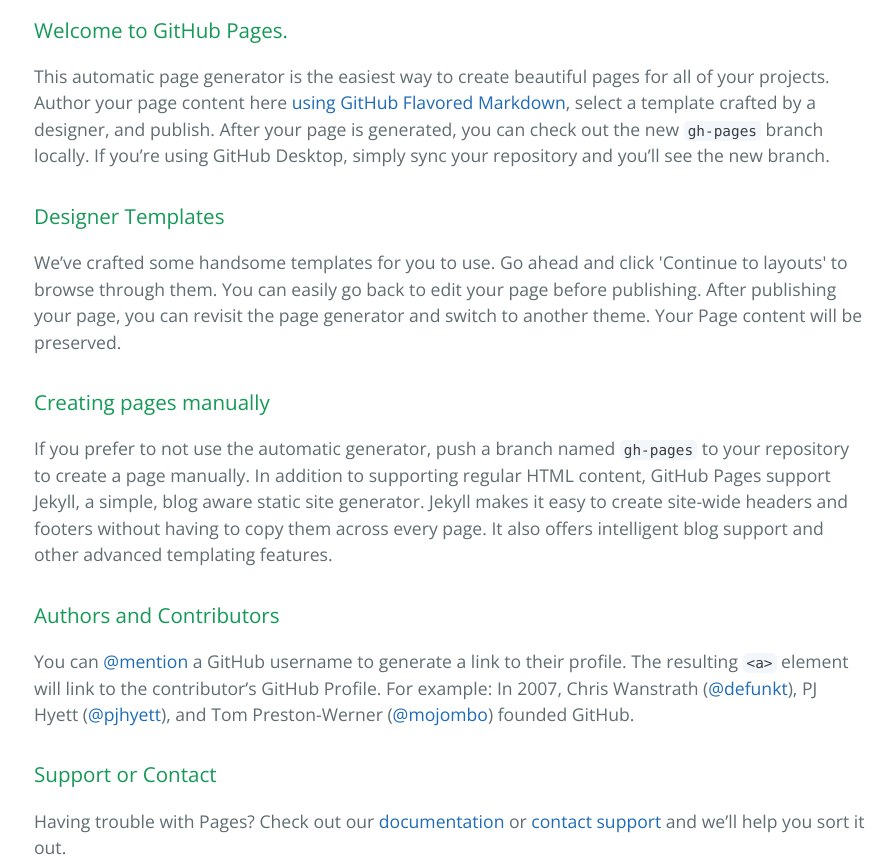
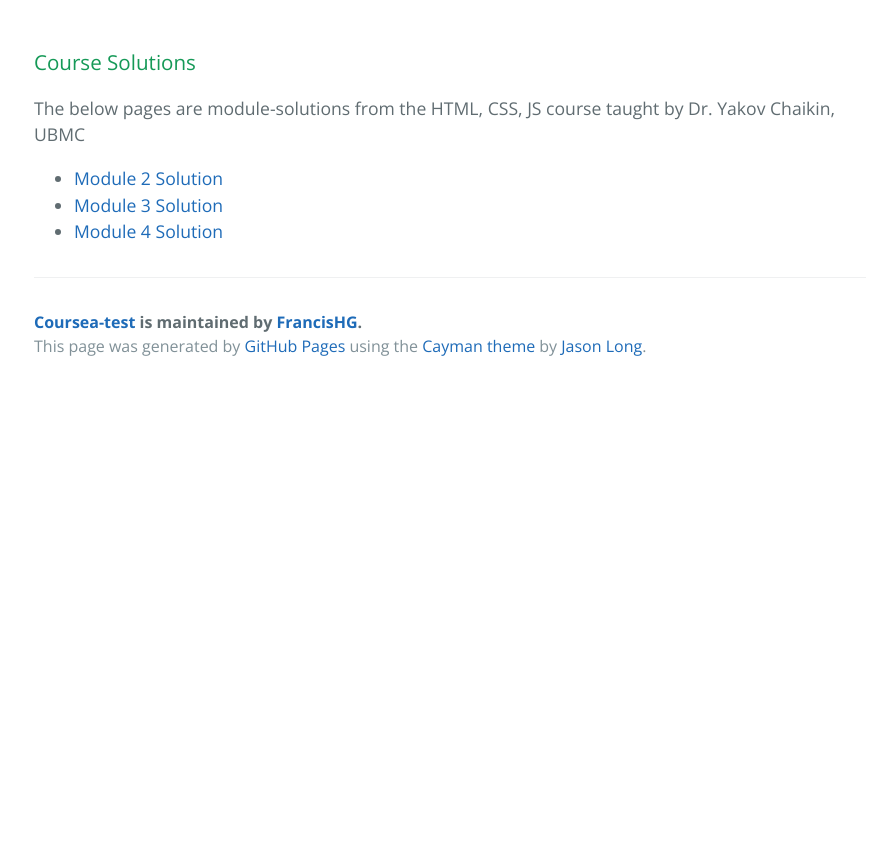
Before and after one commit to FrancisHG/coursea-test, a plain HTML site: page index.html in a window 1280 px wide. Shown: the part 400-1264 px from the top of the page, without its empty margins (190-1082 px from the left). After the commit the page ends 800 px from the top, so only its background shows below. Drawn offline with nearby package versions, Linux system fonts and the light colour scheme.

Commit message:
Checking in Mod4 Solution

```diff
--- a/index.html
+++ b/index.html
@@ -20,29 +20,16 @@
 
     <section class="main-content">
       <h3>
-<a id="welcome-to-github-pages" class="anchor" href="#welcome-to-github-pages" aria-hidden="true"><span aria-hidden="true" class="octicon octicon-link"></span></a>Welcome to GitHub Pages.</h3>
+<h3>
+<a id="designer-templates" class="anchor" href="#designer-templates" aria-hidden="true"><span aria-hidden="true" class="octicon octicon-link"></span></a>Course Solutions</h3>
 
-<p>This automatic page generator is the easiest way to create beautiful pages for all of your projects. Author your page content here <a href="https://guides.github.com/features/mastering-markdown/">using GitHub Flavored Markdown</a>, select a template crafted by a designer, and publish. After your page is generated, you can check out the new <code>gh-pages</code> branch locally. If you’re using GitHub Desktop, simply sync your repository and you’ll see the new branch.</p>
+<p>The below pages are module-solutions from the HTML, CSS, JS course taught by Dr. Yakov Chaikin, UBMC</p>
 
-<h3>
-<a id="designer-templates" class="anchor" href="#designer-templates" aria-hidden="true"><span aria-hidden="true" class="octicon octicon-link"></span></a>Designer Templates</h3>
-
-<p>We’ve crafted some handsome templates for you to use. Go ahead and click 'Continue to layouts' to browse through them. You can easily go back to edit your page before publishing. After publishing your page, you can revisit the page generator and switch to another theme. Your Page content will be preserved.</p>
-
-<h3>
-<a id="creating-pages-manually" class="anchor" href="#creating-pages-manually" aria-hidden="true"><span aria-hidden="true" class="octicon octicon-link"></span></a>Creating pages manually</h3>
-
-<p>If you prefer to not use the automatic generator, push a branch named <code>gh-pages</code> to your repository to create a page manually. In addition to supporting regular HTML content, GitHub Pages support Jekyll, a simple, blog aware static site generator. Jekyll makes it easy to create site-wide headers and footers without having to copy them across every page. It also offers intelligent blog support and other advanced templating features.</p>
-
-<h3>
-<a id="authors-and-contributors" class="anchor" href="#authors-and-contributors" aria-hidden="true"><span aria-hidden="true" class="octicon octicon-link"></span></a>Authors and Contributors</h3>
-
-<p>You can <a href="https://help.github.com/articles/basic-writing-and-formatting-syntax/#mentioning-users-and-teams" class="user-mention">@mention</a> a GitHub username to generate a link to their profile. The resulting <code>&lt;a&gt;</code> element will link to the contributor’s GitHub Profile. For example: In 2007, Chris Wanstrath (<a href="https://github.com/defunkt" class="user-mention">@defunkt</a>), PJ Hyett (<a href="https://github.com/pjhyett" class="user-mention">@pjhyett</a>), and Tom Preston-Werner (<a href="https://github.com/mojombo" class="user-mention">@mojombo</a>) founded GitHub.</p>
-
-<h3>
-<a id="support-or-contact" class="anchor" href="#support-or-contact" aria-hidden="true"><span aria-hidden="true" class="octicon octicon-link"></span></a>Support or Contact</h3>
-
-<p>Having trouble with Pages? Check out our <a href="https://help.github.com/pages">documentation</a> or <a href="https://github.com/contact">contact support</a> and we’ll help you sort it out.</p>
+<ul>
+	<li><a href="/site/module2-solution/menu.html">Module 2 Solution</a></li>
+	<li><a href="/site/module3-solution/index.html">Module 3 Solution</a></li>
+	<li><a href="/site/module4-solution/index.html">Module 4 Solution</a></li>
+</ul>
 
       <footer class="site-footer">
         <span class="site-footer-owner"><a href="https://github.com/FrancisHG/coursea-test">Coursea-test</a> is maintained by <a href="https://github.com/FrancisHG">FrancisHG</a>.</span>
```
Also changed, not shown: site/module4-solution/SpeakGoodBye.js (+6 -4 lines), site/module4-solution/SpeakHello.js (+6 -4 lines), 2 other files.
